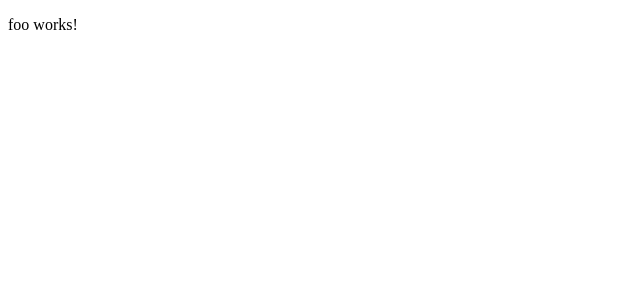
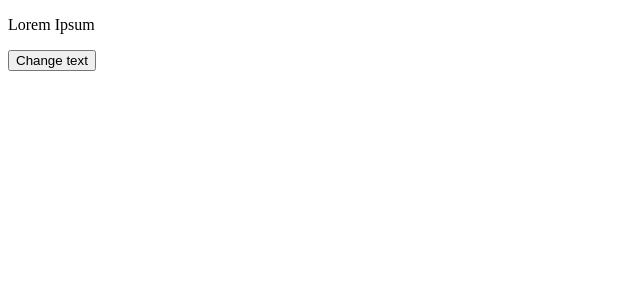
Before and after one commit to RafalG1991/angular-test-app, an Angular app: page / in a window 1280 px wide. Shown: the top 300 px of the page, without its empty margins (0-640 px from the left). Built offline with nearby package versions, Linux system fonts and the light colour scheme.

Commit message:
added function to handle the click to change text

```diff
--- a/src/app/app.component.html
+++ b/src/app/app.component.html
@@ -1,4 +1,5 @@
-<app-foo text="Jakiś tekst"></app-foo>
+<app-foo [text]="text"></app-foo>
+<button (click)="handleClick()">Change text</button>
 
 <!--<app-container>-->
 <!--  <app-title title="Title of the title component" />-->
--- a/src/app/app.component.ts
+++ b/src/app/app.component.ts
@@ -26,4 +26,11 @@ export class AppComponent {
   isLoggedIn: boolean|null = null;
 
   isActive: boolean = true;
+
+  text: string = 'Lorem Ipsum';
+
+  handleClick = () => {
+    this.text = 'Dolor sit amet';
+  }
+
 }
--- a/src/app/foo/foo.component.html
+++ b/src/app/foo/foo.component.html
@@ -1 +1 @@
-<p>foo works!</p>
+<p>{{ text }}</p>
--- a/src/app/foo/foo.component.ts
+++ b/src/app/foo/foo.component.ts
@@ -13,5 +13,5 @@ export class FooComponent implements OnInit{
 
   ngOnInit() {
     console.log(this.text);
+  }
 }
-}
```
